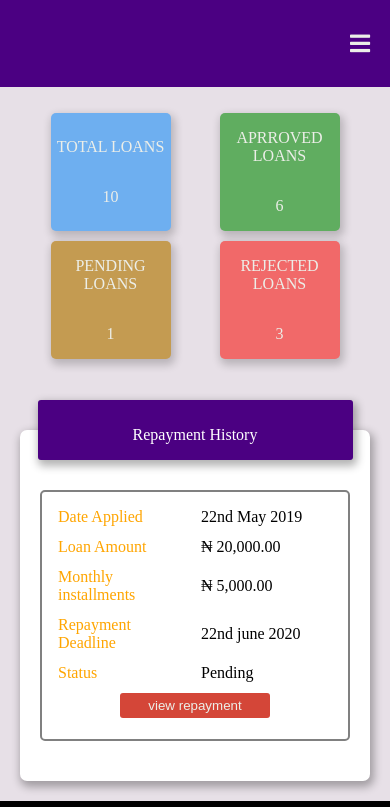
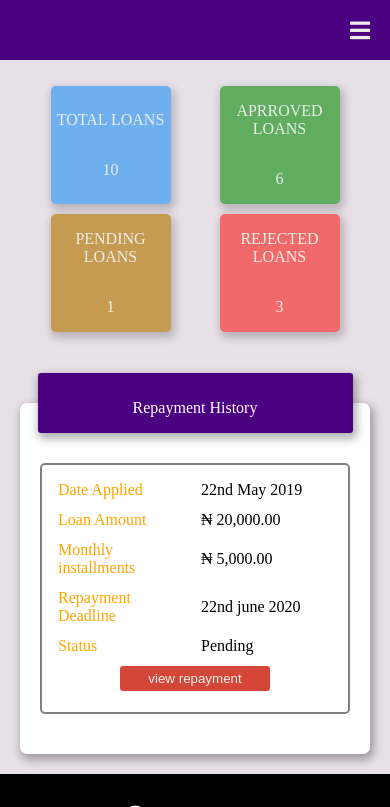
Before and after one commit to successgilli/quick-credit, a plain HTML site: page UI/userDashbord.html in a window 390 px wide. Shown: the top 807 px of the page. Drawn offline with Linux system fonts and the light colour scheme.

Commit message:
bug(headers):resize and align right
make hearder links align right, and reduse height of nav Bar.

[finishes #166076311]

```diff
--- a/UI/css/adminDashboard.css
+++ b/UI/css/adminDashboard.css
@@ -66,7 +66,7 @@ footer>a {
     top: 0;
     z-index: 700; */
     width: 100%;
-    height: 87px;
+    height: 60px;
     background-color: indigo;
     color: #ECEEE8;
 }
@@ -95,7 +95,7 @@ footer>a {
 }
 #navHead {
     box-sizing: border-box;
-    flex-basis: 20%;
+    flex-basis: 10%;
     text-align: center;
     display: flex;
     justify-content: flex-start;
@@ -126,16 +126,16 @@ footer>a {
     box-sizing: border-box;
     display: flex;
     text-align: center;
-    justify-content: space-around;
+    justify-content: flex-end;
     align-items: center;
-    flex-basis: 50%;
+    flex-basis: 70%;
 }
 #secondHead{
     display: flex;
     box-sizing: border-box;
     justify-content: flex-end;
     align-items: center;
-    flex-basis: 20%;
+    flex-basis: 10%;
 }
 #userImage{
     border: 2px solid white;
@@ -310,25 +310,14 @@ footer>a {
     #repaymentTable{
         width: 100%;
     }
-    #navHead {
-        padding-left: 20px;
-        flex-basis: 25%;
-    }
+}
+@media(max-width: 1000px){
     #firstHead{
-        flex-basis: 50%;
+        flex-basis: 90%;
     }
     #secondHead{
         padding-right: 20px;
-        flex-basis: 25%;
-    }
-}
-@media(max-width: 1000px){
-    #firstHead{
-        flex-basis: 50%;
-    }
-    #secondHead{
-        padding-right: 20px;
-        flex-basis: 50%;
+        flex-basis: 10%;
     }
     #navHead {
         display: none;
@@ -547,7 +536,7 @@ footer{
         margin-top: 87px;
     }
     #userDashbord{
-        margin-top: 87px;
+        margin-top: 60px;
     }
 }
 /* admin dashboard*/
--- a/UI/css/adminPostRepayment.css
+++ b/UI/css/adminPostRepayment.css
@@ -129,7 +129,7 @@ footer>a {
     z-index: 700; */
     width: 100%;
     justify-content: space-around;
-    height: 87px;
+    height: 60px;
     background-color: indigo;
     color: #ECEEE8;
 }
@@ -176,7 +176,7 @@ footer>a {
 }
 #navHead {
     box-sizing: border-box;
-    flex-basis: 20%;
+    flex-basis: 10%;
     text-align: center;
     display: flex;
     justify-content: flex-start;
@@ -205,12 +205,12 @@ footer>a {
 }
 #firstHead{
     text-align: center;
-    justify-content: space-around;
+    justify-content: flex-end;
     box-sizing: border-box;
     display: flex;
     padding-left: 20px;
     align-items: center;
-    flex-basis: 50%;
+    flex-basis: 75%;
 }
 #secondHead{
     padding-right: 30px;
@@ -218,7 +218,7 @@ footer>a {
     box-sizing: border-box;
     justify-content: flex-end;
     align-items: center;
-    flex-basis: 20%;
+    flex-basis: 10%;
 }
 #userImage{
     border: 2px solid white;
@@ -389,28 +389,17 @@ footer>a {
     #repaymentTable{
         width: 100%;
     }
-    #navHead {
-        padding-left: 20px;
-        flex-basis: 25%;
-    }
-    #firstHead{
-        flex-basis: 50%;
-    }
-    #secondHead{
-        padding-right: 20px;
-        flex-basis: 25%;
-    }
 }
 @media(max-width: 1000px){
     #navHead {
         display: none;
     }
     #firstHead{
-        flex-basis: 50%;
+        flex-basis: 90%;
     }
     #secondHead{
         padding-right: 20px;
-        flex-basis: 50%;
+        flex-basis: 10%;
     }
     #navUser{
         display: block;
@@ -773,6 +762,6 @@ width: 80%;
 }
 @media(max-width:1000px){
     #userDashbord{
-        margin-top: 87px;
+        margin-top: 60px;
     }
 }
--- a/UI/css/adminUnverified.css
+++ b/UI/css/adminUnverified.css
@@ -125,7 +125,7 @@ footer{
     z-index: 700; */
     width: 100%;
     justify-content: space-around;
-    height: 87px;
+    height: 60px;
     background-color: indigo;
     color: #ECEEE8;
 }
@@ -140,7 +140,7 @@ footer{
 }
 #navHead {
     box-sizing: border-box;
-    flex-basis: 20%;
+    flex-basis: 10%;
     text-align: center;
     display: flex;
     justify-content: flex-start;
@@ -197,15 +197,15 @@ footer{
     text-align: center;
     padding-left: 20px;
     align-items: center;
-    justify-content: space-around;
-    flex-basis: 50%;
+    justify-content: flex-end;
+    flex-basis: 75%;
 }
 #secondHead{
     display: flex;
     box-sizing: border-box;
     justify-content: flex-end;
     align-items: center;
-    flex-basis: 20%;
+    flex-basis: 10%;
 }
 #userImage{
     border: 2px solid white;
@@ -269,28 +269,17 @@ footer{
     #repaymentTable{
         width: 100%;
     }
-    #navHead {
-        padding-left: 20px;
-        flex-basis: 25%;
-    }
-    #firstHead{
-        flex-basis: 50%;
-    }
-    #secondHead{
-        padding-right: 20px;
-        flex-basis: 25%;
-    }
 }
 @media(max-width: 1000px){
     #navHead {
         display: none;
     }
     #firstHead{
-        flex-basis: 50%;
+        flex-basis: 90%;
     }
     #secondHead{
         padding-right: 20px;
-        flex-basis: 50%;
+        flex-basis: 10%;
     }
     #navUser{
         display: block;
@@ -508,6 +497,6 @@ width: 80%;
 }
 @media(max-width:1000px){
     #adminContent{
-        margin-top: 87px;
+        margin-top: 60px;
     }
 }
--- a/UI/css/adminVerified.css
+++ b/UI/css/adminVerified.css
@@ -125,7 +125,7 @@ footer{
     z-index: 700; */
     width: 100%;
     justify-content: space-around;
-    height: 87px;
+    height: 60px;
     background-color: indigo;
     color: #ECEEE8;
 }
@@ -172,7 +172,7 @@ footer{
 }
 #navHead {
     box-sizing: border-box;
-    flex-basis: 20%;
+    flex-basis: 10%;
     text-align: center;
     display: flex;
     justify-content: flex-start;
@@ -205,8 +205,8 @@ footer{
     padding-left: 20px;
     text-align: center;
     align-items: center;
-    justify-content: space-around;
-    flex-basis: 60%;
+    justify-content: flex-end;
+    flex-basis: 75%;
 }
 #secondHead{
     padding-right: 30px;
@@ -214,7 +214,7 @@ footer{
     display: flex;
     justify-content: flex-end;
     align-items: center;
-    flex-basis: 20%;
+    flex-basis: 10%;
 }
 #userImage{
     border: 2px solid white;
@@ -279,24 +279,17 @@ footer{
         padding-left: 20px;
         flex-basis: 25%;
     }
-    #firstHead{
-        flex-basis: 50%;
-    }
-    #secondHead{
-        padding-right: 20px;
-        flex-basis: 25%;
-    }
 }
 @media(max-width: 1000px){
     #navHead {
         display: none;
     }
     #firstHead{
-        flex-basis: 50%;
+        flex-basis: 90%;
     }
     #secondHead{
         padding-right: 20px;
-        flex-basis: 50%;
+        flex-basis: 10%;
     }
     #navUser{
         display: block;
@@ -435,7 +428,7 @@ width: 80%;
 }
 @media(max-width:1000px){
     #adminContent{
-        margin-top: 87px;
+        margin-top: 60px;
     }
 }
 /* verified page */
--- a/UI/css/repaidLoans.css
+++ b/UI/css/repaidLoans.css
@@ -92,7 +92,7 @@ footer>a {
 }
 @media(max-width:1000px){
     #userDashbord{
-        margin-top: 87px;
+        margin-top: 60px;
     }
 }
 #userMain{
@@ -136,7 +136,7 @@ footer>a {
     z-index: 700; */
     width: 100%;
     justify-content: space-around;
-    height: 87px;
+    height: 60px;
     background-color: indigo;
     color: #ECEEE8;
 }
@@ -172,7 +172,7 @@ footer>a {
 }
 #navHead {
     box-sizing: border-box;
-    flex-basis: 20%;
+    flex-basis: 10%;
     text-align: center;
     display: flex;
     justify-content: flex-start;
@@ -205,8 +205,8 @@ footer>a {
     text-align: center;
     padding-left: 20px;
     align-items: center;
-    justify-content: space-around;
-    flex-basis: 50%;
+    justify-content: flex-end;
+    flex-basis: 75%;
 }
 #secondHead{
     padding-right: 30px;
@@ -214,7 +214,7 @@ footer>a {
     box-sizing: border-box;
     justify-content: flex-end;
     align-items: center;
-    flex-basis: 20%;
+    flex-basis: 10%;
 }
 #userImage{
     border: 2px solid white;
@@ -395,25 +395,14 @@ footer>a {
     #repaymentTable{
         width: 100%;
     }
-    #navHead {
-        padding-left: 20px;
-        flex-basis: 25%;
-    }
+}
+@media(max-width: 1000px){
     #firstHead{
-        flex-basis: 50%;
+        flex-basis: 90%;
     }
     #secondHead{
         padding-right: 20px;
-        flex-basis: 25%;
-    }
-}
-@media(max-width: 1000px){
-    #firstHead{
-        flex-basis: 50%;
-    }
-    #secondHead{
-        padding-right: 20px;
-        flex-basis: 50%;
+        flex-basis: 10%;
     }
     #navHead {
         display: none;
--- a/UI/css/userDashbord.css
+++ b/UI/css/userDashbord.css
@@ -109,7 +109,7 @@ footer{
     top: 0;
     z-index: 700; */
     width: 100%;
-    height: 87px;
+    height: 60px;
     background-color: indigo;
     color: #ECEEE8;
 }
@@ -134,14 +134,6 @@ footer > a {
 #navWide{
     cursor: pointer;
 }
-#navHead {
-    flex-basis: 10%;
-    text-align: center;
-    display: flex;
-    justify-content: center;
-    align-items: center;
-    font-size: 25px;
-}
 #logoSpace{
     width: 80%;
     margin: auto;
@@ -163,12 +155,12 @@ footer > a {
 #titleOfPage > p{
    margin: 0px;
 }
+
 #navHead {
-    box-sizing: border-box;
-    flex-basis: 20%;
+    flex-basis: 10%;
     text-align: center;
     display: flex;
-    justify-content: flex-start;
+    justify-content: space-around;
     align-items: center;
     font-size: 25px;
 }
@@ -199,8 +191,8 @@ footer > a {
     padding: 5px;
     text-align: center;
     align-items: center;
-    justify-content: space-around;
-    flex-basis: 50%;
+    justify-content: flex-end;
+    flex-basis: 80%;
 }
 #secondHead{
     padding-right: 30px;
@@ -208,7 +200,7 @@ footer > a {
     box-sizing: border-box;
     justify-content: flex-end;
     align-items: center;
-    flex-basis: 20%;
+    flex-basis: 10%;
 }
 #userImage{
     border: 2px solid white;
@@ -412,25 +404,14 @@ footer > a {
     #repaymentTable{
         width: 100%;
     }
-    #navHead {
-        padding-left: 20px;
-        flex-basis: 25%;
-    }
+}
+@media(max-width: 1000px){
     #firstHead{
-        flex-basis: 50%;
+        flex-basis: 90%;
     }
     #secondHead{
         padding-right: 20px;
-        flex-basis: 25%;
-    }
-}
-@media(max-width: 1000px){
-    #firstHead{
-        flex-basis: 50%;
-    }
-    #secondHead{
-        padding-right: 20px;
-        flex-basis: 50%;
+        flex-basis: 10%;
     }
     #navUser{
         display: block;
@@ -594,13 +575,13 @@ footer > a {
 
 @media(max-width:1000px){
     #userLoanApply{
-        margin-top: 87px;
+        margin-top: 60px;
     }
     #userDashbord{
-        margin-top: 87px;
+        margin-top: 60px;
     }
     #adminContent{
-        margin-top: 87px;
+        margin-top: 60px;
     }
 }
 .fa-facebook-f,.fa-google-plus-g,.fa-linkedin-in,.fa-twitter{
--- a/UI/css/userLoan.css
+++ b/UI/css/userLoan.css
@@ -144,7 +144,7 @@ footer{
     top: 0;
     z-index: 700; */
     width: 100%;
-    height: 87px;
+    height: 60px;
     background-color: indigo;
     color: #ECEEE8;
 }
@@ -184,7 +184,7 @@ footer{
 }
 #navHead {
     box-sizing: border-box;
-    flex-basis: 20%;
+    flex-basis: 10%;
     text-align: center;
     display: flex;
     justify-content: flex-start;
@@ -217,8 +217,8 @@ footer{
     padding-left: 20px;
     align-items: center;
     text-align: center;
-    justify-content: space-around;
-    flex-basis: 50%;
+    justify-content: flex-end;
+    flex-basis: 75%;
 }
 #secondHead{
     padding-right: 30px;
@@ -226,7 +226,7 @@ footer{
     box-sizing: border-box;
     justify-content: flex-end;
     align-items: center;
-    flex-basis: 20%;
+    flex-basis: 10%;
 }
 #userImage{
     border: 2px solid white;
@@ -290,21 +290,14 @@ footer{
         padding-left: 20px;
         flex-basis: 25%;
     }
+}
+@media(max-width: 1000px){
     #firstHead{
-        flex-basis: 50%;
+        flex-basis: 90%;
     }
     #secondHead{
         padding-right: 20px;
-        flex-basis: 25%;
-    }
-}
-@media(max-width: 1000px){
-    #firstHead{
-        flex-basis: 50%;
-    }
-    #secondHead{
-        padding-right: 20px;
-        flex-basis: 50%;
+        flex-basis: 10%;
     }
     #navUser{
         display: block;
@@ -502,7 +495,7 @@ padding-left: 30px;
 }
 @media(max-width:1000px){
     #userLoanApply{
-        margin-top: 87px;
+        margin-top: 60px;
     }
     #userDashbord{
         margin-top: 87px;
--- a/UI/css/userProfile.css
+++ b/UI/css/userProfile.css
@@ -122,7 +122,7 @@ footer > a {
     top: 0;
     z-index: 700; */
     width: 100%;
-    height: 87px;
+    height: 60px;
     background-color: indigo;
     color: #ECEEE8;
 }
@@ -151,7 +151,7 @@ footer > a {
 }
 #navHead {
     box-sizing: border-box;
-    flex-basis: 20%;
+    flex-basis: 10%;
     text-align: center;
     display: flex;
     justify-content: flex-start;
@@ -184,8 +184,8 @@ footer > a {
     text-align: center;
     padding-left: 20px;
     align-items: center;
-    justify-content: space-around;
-    flex-basis: 50%;
+    justify-content: flex-end;
+    flex-basis: 75%;
 }
 #secondHead{
     padding-right: 30px;
@@ -193,7 +193,7 @@ footer > a {
     box-sizing: border-box;
     justify-content: flex-end;
     align-items: center;
-    flex-basis: 20%;
+    flex-basis: 10%;
 }
 #userImage{
     border: 2px solid white;
@@ -291,21 +291,14 @@ footer > a {
         padding-left: 20px;
         flex-basis: 25%;
     }
+}
+@media(max-width: 1000px){
     #firstHead{
-        flex-basis: 50%;
+        flex-basis: 90%;
     }
     #secondHead{
         padding-right: 20px;
-        flex-basis: 25%;
-    }
-}
-@media(max-width: 1000px){
-    #firstHead{
-        flex-basis: 50%;
-    }
-    #secondHead{
-        padding-right: 20px;
-        flex-basis: 50%;
+        flex-basis: 10%;
     }
     #navHead {
         display: none;
@@ -551,7 +544,7 @@ footer > a {
 }
 @media(max-width:1000px){
     #userProfile{
-        margin-top: 87px;
+        margin-top: 60px;
     }
 }
 @media (max-width:790px){
```
